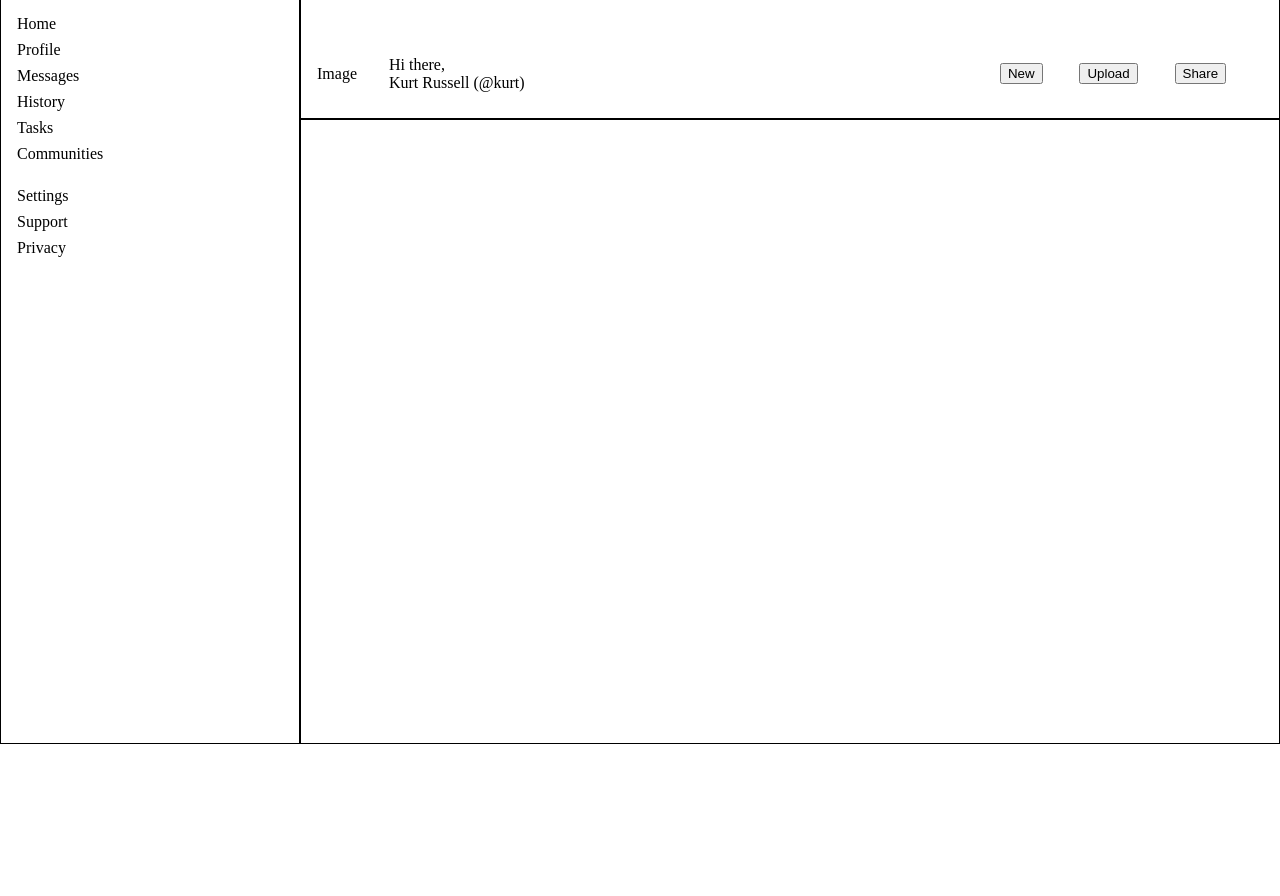
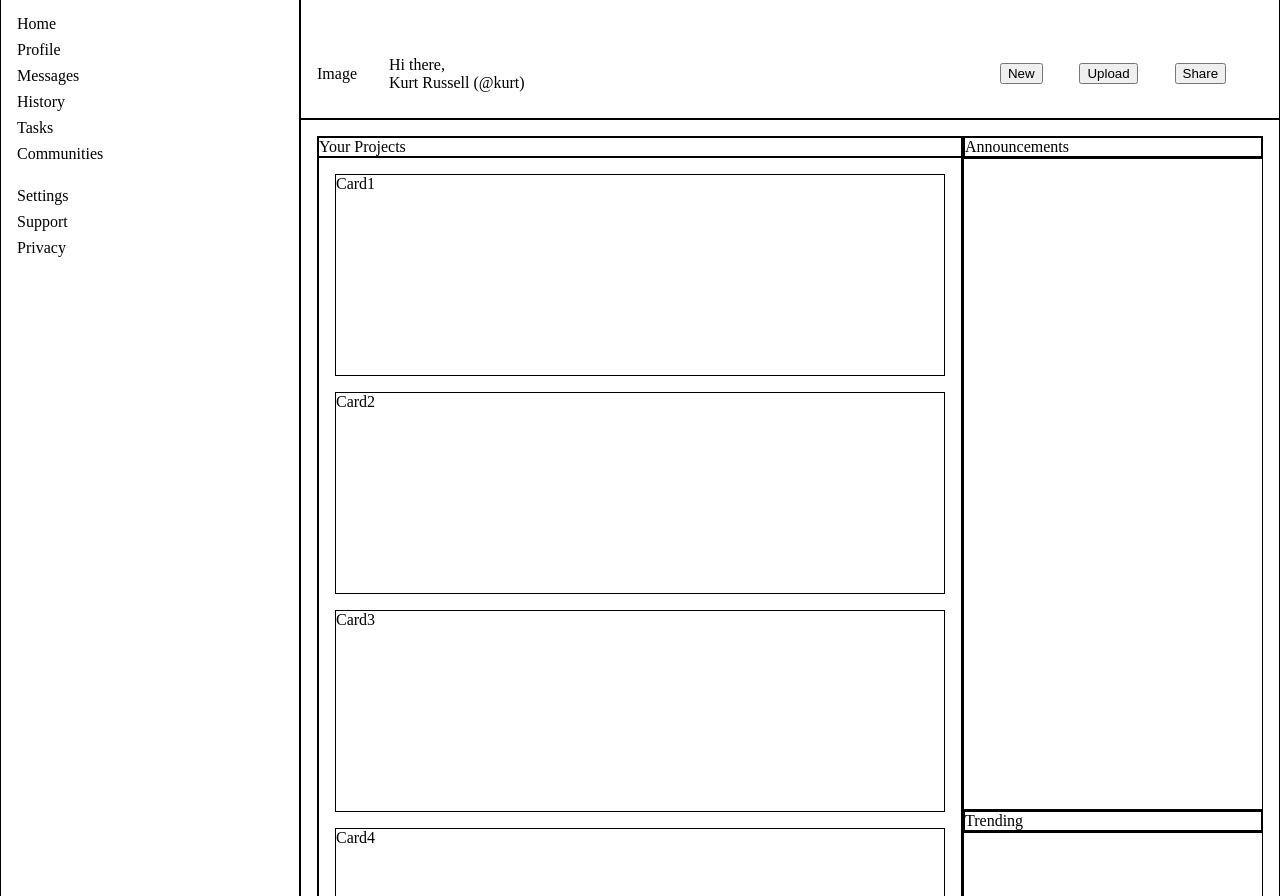
Before and after one commit to kcrusselluniversity/admin-dashboard, a plain HTML site: page index.html in a window 1280 px wide. Shown: the part 56-952 px from the top of the page. Before the commit the page ends 800 px from the top, so only its background shows below. Drawn offline with Linux system fonts and the light colour scheme.

Commit message:
Complete main body layout

```diff
--- a/index.html
+++ b/index.html
@@ -47,7 +47,25 @@
         </div>
     </div>
     <div class="main-content-container">
-
+        <div class="projects-container">
+            <p>Your Projects</p>
+            <div class="cards-container">
+                <div class="card">Card1</div>
+                <div class="card">Card2</div>
+                <div class="card">Card3</div>
+                <div class="card">Card4</div>
+                <div class="card">Card5</div>
+                <div class="card">Card6</div>
+            </div>
+        </div>
+        <div class="announcements-container">
+            <p>Announcements</p>
+            <div class="announcents-div"></div>
+        </div>
+        <div class="trending-container">
+            <p>Trending</p>
+            <div class="trendings-div"></div>
+        </div>
     </div>
 </body>
 </html>
--- a/style.css
+++ b/style.css
@@ -5,6 +5,14 @@
 body > * {
     border: 1px solid #000;
     padding: 1rem;
+}
+
+p {
+    margin: 0px;
+}
+
+.main-content-container * {
+    border: 1px solid #000;
 }
 
 html, body {
@@ -81,3 +89,18 @@ input[type=search] {
     "projects trending" 1fr
     / 1fr 300px;
 }
+
+.projects-container {
+    grid-area: projects;
+}
+
+.projects-container > .cards-container {
+    display: grid;
+    grid-template-columns: repeat(auto-fit, minmax(300px, 1fr));
+    gap: 1rem;
+    padding: 1rem;
+}
+
+.card {
+    height: 200px;
+}
```
